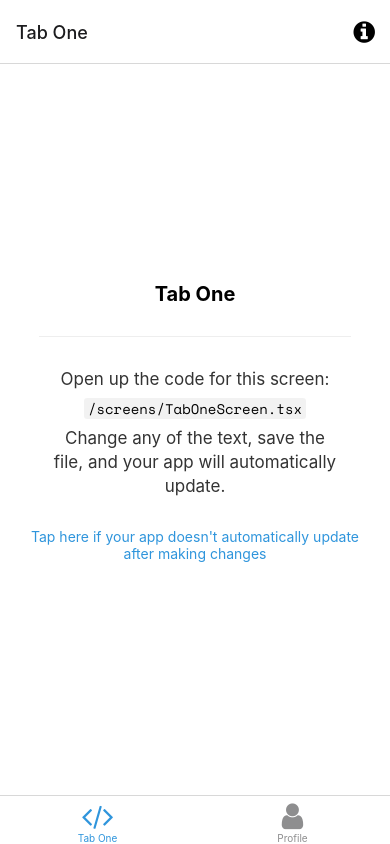
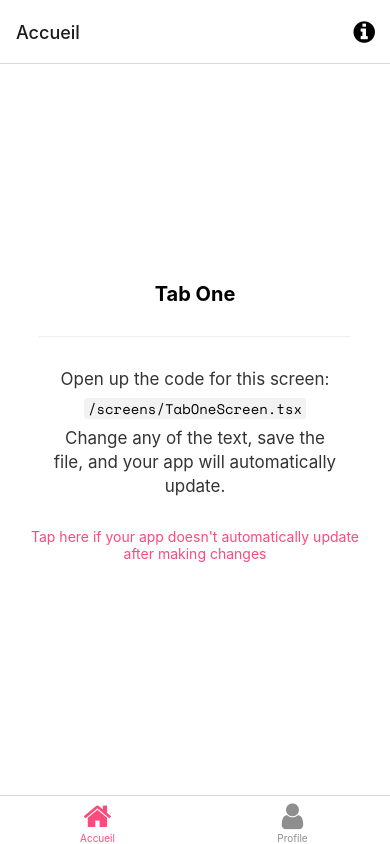
Before and after one commit to AyssKaizen/teaseme-app-mobile, a React Native app: screen /Home in a window 390 px wide. Built offline with nearby package versions, Linux system fonts and the light colour scheme; what expo-linking would draw is missing.

Commit message:
Colors changed routing config modified

```diff
--- a/constants/Colors.ts
+++ b/constants/Colors.ts
@@ -1,4 +1,4 @@
-const tintColorLight = '#2f95dc';
+const tintColorLight = '#FA4B7C';
 const tintColorDark = '#fff';
 
 export default {
--- a/navigation/LinkingConfiguration.ts
+++ b/navigation/LinkingConfiguration.ts
@@ -15,7 +15,7 @@ const linking: LinkingOptions<RootStackParamList> = {
     screens: {
       Root: {
         screens: {
-          TabOne: {
+          Home: {
             screens: {
               TabOneScreen: 'one',
             },
--- a/navigation/index.tsx
+++ b/navigation/index.tsx
@@ -14,10 +14,10 @@ import Colors from '../constants/Colors';
 import useColorScheme from '../hooks/useColorScheme';
 import ModalScreen from '../screens/ModalScreen';
 import NotFoundScreen from '../screens/NotFoundScreen';
-import TabOneScreen from '../screens/TabOneScreen';
 import { RootStackParamList, RootTabParamList, RootTabScreenProps } from '../types';
 import LinkingConfiguration from './LinkingConfiguration';
 import ProfileScreen from '../screens/ProfileScreen';
+import HomeScreeen from '../screens/HomeScreeen';
 
 export default function Navigation({ colorScheme }: { colorScheme: ColorSchemeName }) {
   return (
@@ -58,16 +58,16 @@ function BottomTabNavigator() {
 
   return (
     <BottomTab.Navigator
-      initialRouteName="TabOne"
+      initialRouteName="Home"
       screenOptions={{
         tabBarActiveTintColor: Colors[colorScheme].tint,
       }}>
       <BottomTab.Screen
-        name="TabOne"
-        component={TabOneScreen}
-        options={({ navigation }: RootTabScreenProps<'TabOne'>) => ({
-          title: 'Tab One',
-          tabBarIcon: ({ color }) => <TabBarIcon name="code" color={color} />,
+        name="Home"
+        component={HomeScreeen}
+        options={({ navigation }: RootTabScreenProps<'Home'>) => ({
+          title: 'Accueil',
+          tabBarIcon: ({ color }) => <TabBarIcon name="home" color={color} />,
           headerRight: () => (
             <Pressable
               onPress={() => navigation.navigate('Modal')}
--- a/screens/TabOneScreen.tsx
+++ b/screens/HomeScreeen.tsx
@@ -4,7 +4,7 @@ import EditScreenInfo from '../components/EditScreenInfo';
 import { Text, View } from '../components/Themed';
 import { RootTabScreenProps } from '../types';
 
-export default function TabOneScreen({ navigation }: RootTabScreenProps<'TabOne'>) {
+export default function HomeScreeen({ navigation }: RootTabScreenProps<'Home'>) {
   return (
     <View style={styles.container}>
       <Text style={styles.title}>Tab One</Text>
--- a/types.tsx
+++ b/types.tsx
@@ -25,7 +25,7 @@ export type RootStackScreenProps<Screen extends keyof RootStackParamList> = Nati
 >;
 
 export type RootTabParamList = {
-  TabOne: undefined;
+  Home: undefined;
   Profile: undefined;
 };
 
```
